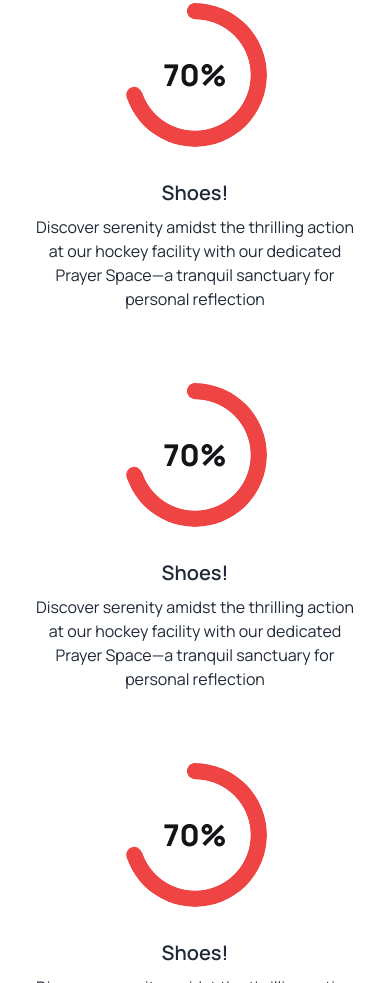
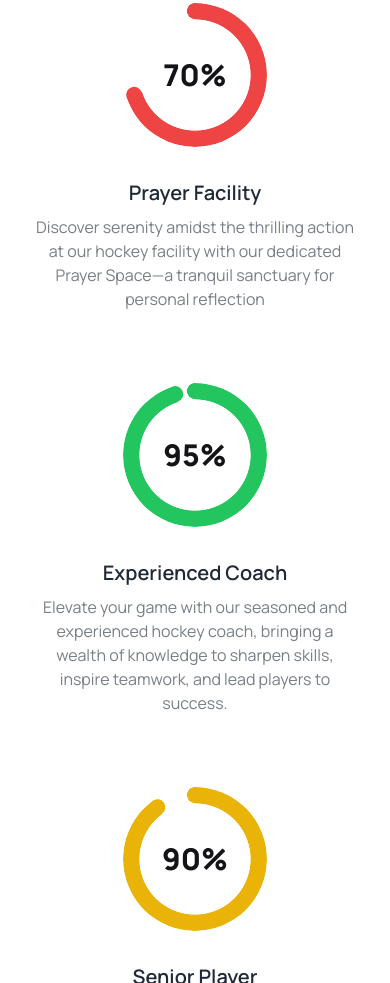
Before and after one commit to safin878/B9A3-hockey-s, a plain HTML site: page index.html in a window 390 px wide. Shown: the part 1017-2000 px from the top of the page. Drawn offline with nearby package versions, Linux system fonts and the light colour scheme.

Commit message:
added progress section with responsive

```diff
--- a/index.html
+++ b/index.html
@@ -159,13 +159,13 @@
         <!-- progress section -->
         <div class="text-center mb-16 p-4 lg:px-96">
           <h3 class="text-4xl font-extrabold">Professional Hockeys Club</h3>
-          <p class="font-medium mt-6">
+          <p class="font-medium mt-6 opacity-60">
             The NHL is the most popular professional sports league in Canada and
             one of the four major professional sports leagues in the United
             States.
           </p>
         </div>
-        <div class="grid">
+        <div class="grid grid-cols-1 md:grid-cols-2 lg:grid-cols-4">
           <!-- Card 1 -->
           <div class="card bg-base-100">
             <figure class="px-10 pt-10">
@@ -178,11 +178,31 @@
               </div>
             </figure>
             <div class="card-body items-center text-center">
-              <h2 class="card-title">Shoes!</h2>
-              <p>
+              <h2 class="card-title">Prayer Facility</h2>
+              <p class="opacity-60">
                 Discover serenity amidst the thrilling action at our hockey
                 facility with our dedicated Prayer Space—a tranquil sanctuary
                 for personal reflection
+              </p>
+            </div>
+          </div>
+          <!-- Card 2 -->
+          <div class="card bg-base-100">
+            <figure class="px-10 pt-10">
+              <div
+                class="radial-progress text-green-500"
+                style="--value: 95; --size: 9rem; --thickness: 1rem"
+                role="progressbar"
+              >
+                <span class="text-3xl font-extrabold text-[#131318]">95%</span>
+              </div>
+            </figure>
+            <div class="card-body items-center text-center">
+              <h2 class="card-title">Experienced Coach</h2>
+              <p class="opacity-60">
+                Elevate your game with our seasoned and experienced hockey
+                coach, bringing a wealth of knowledge to sharpen skills, inspire
+                teamwork, and lead players to success.
               </p>
             </div>
           </div>
@@ -190,19 +210,19 @@
           <div class="card bg-base-100">
             <figure class="px-10 pt-10">
               <div
-                class="radial-progress text-red-500"
-                style="--value: 70; --size: 9rem; --thickness: 1rem"
+                class="radial-progress text-yellow-500"
+                style="--value: 90; --size: 9rem; --thickness: 1rem"
                 role="progressbar"
               >
-                <span class="text-3xl font-extrabold text-[#131318]">70%</span>
+                <span class="text-3xl font-extrabold text-[#131318]">90%</span>
               </div>
             </figure>
             <div class="card-body items-center text-center">
-              <h2 class="card-title">Shoes!</h2>
-              <p>
-                Discover serenity amidst the thrilling action at our hockey
-                facility with our dedicated Prayer Space—a tranquil sanctuary
-                for personal reflection
+              <h2 class="card-title">Senior Player</h2>
+              <p class="opacity-60">
+                Meet the backbone of our team - our seasoned senior player
+                brings a wealth of experience and leadership to the rink,
+                embodying skill, resilience, and a passion for the game.
               </p>
             </div>
           </div>
@@ -210,19 +230,19 @@
           <div class="card bg-base-100">
             <figure class="px-10 pt-10">
               <div
-                class="radial-progress text-red-500"
-                style="--value: 70; --size: 9rem; --thickness: 1rem"
+                class="radial-progress text-blue-500"
+                style="--value: 80; --size: 9rem; --thickness: 1rem"
                 role="progressbar"
               >
-                <span class="text-3xl font-extrabold text-[#131318]">70%</span>
+                <span class="text-3xl font-extrabold text-[#131318]">80%</span>
               </div>
             </figure>
             <div class="card-body items-center text-center">
-              <h2 class="card-title">Shoes!</h2>
-              <p>
-                Discover serenity amidst the thrilling action at our hockey
-                facility with our dedicated Prayer Space—a tranquil sanctuary
-                for personal reflection
+              <h2 class="card-title">Training Ground</h2>
+              <p class="opacity-60">
+                Our state-of-the-art training ground is the crucible where
+                skills are honed, teamwork is forged, and champions emerge,
+                defining the legacy of our hockey prowess.
               </p>
             </div>
           </div>
```
